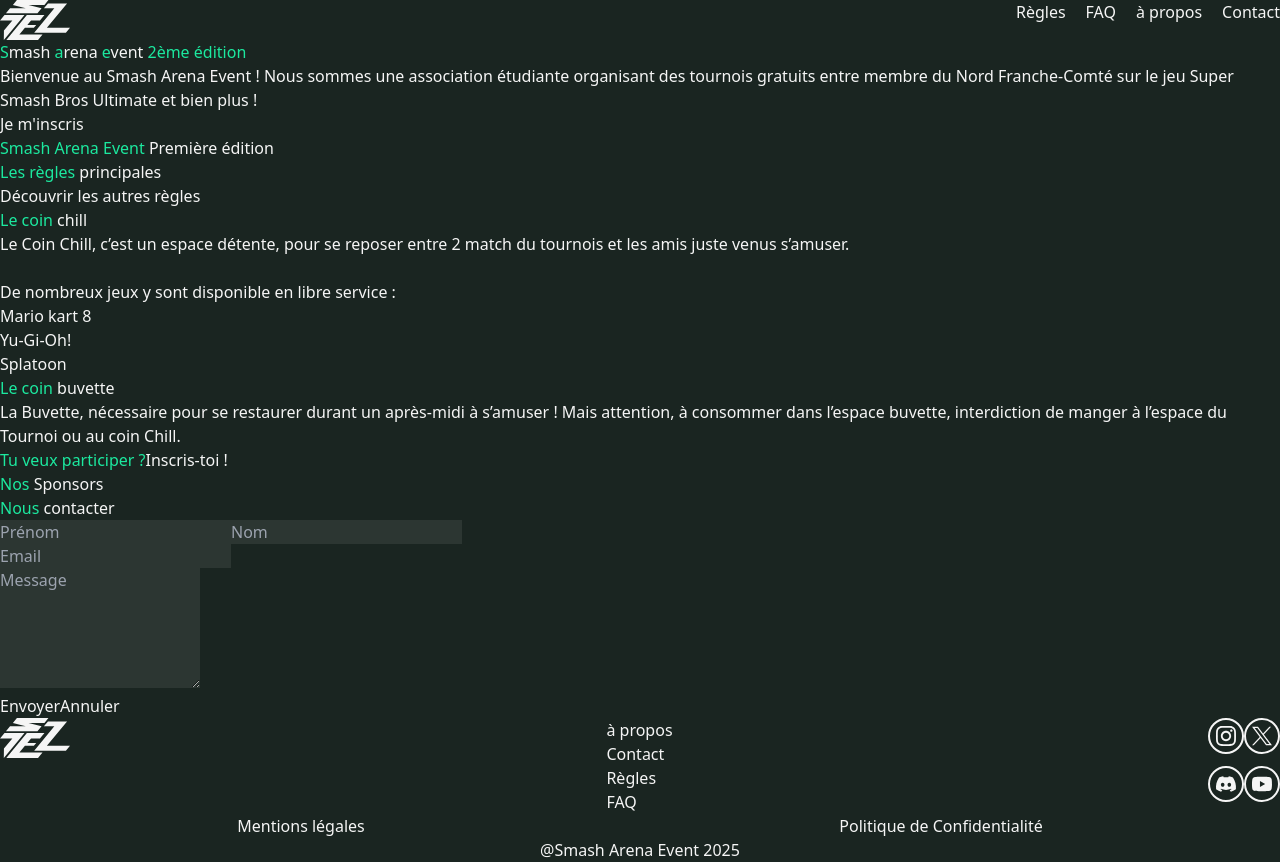
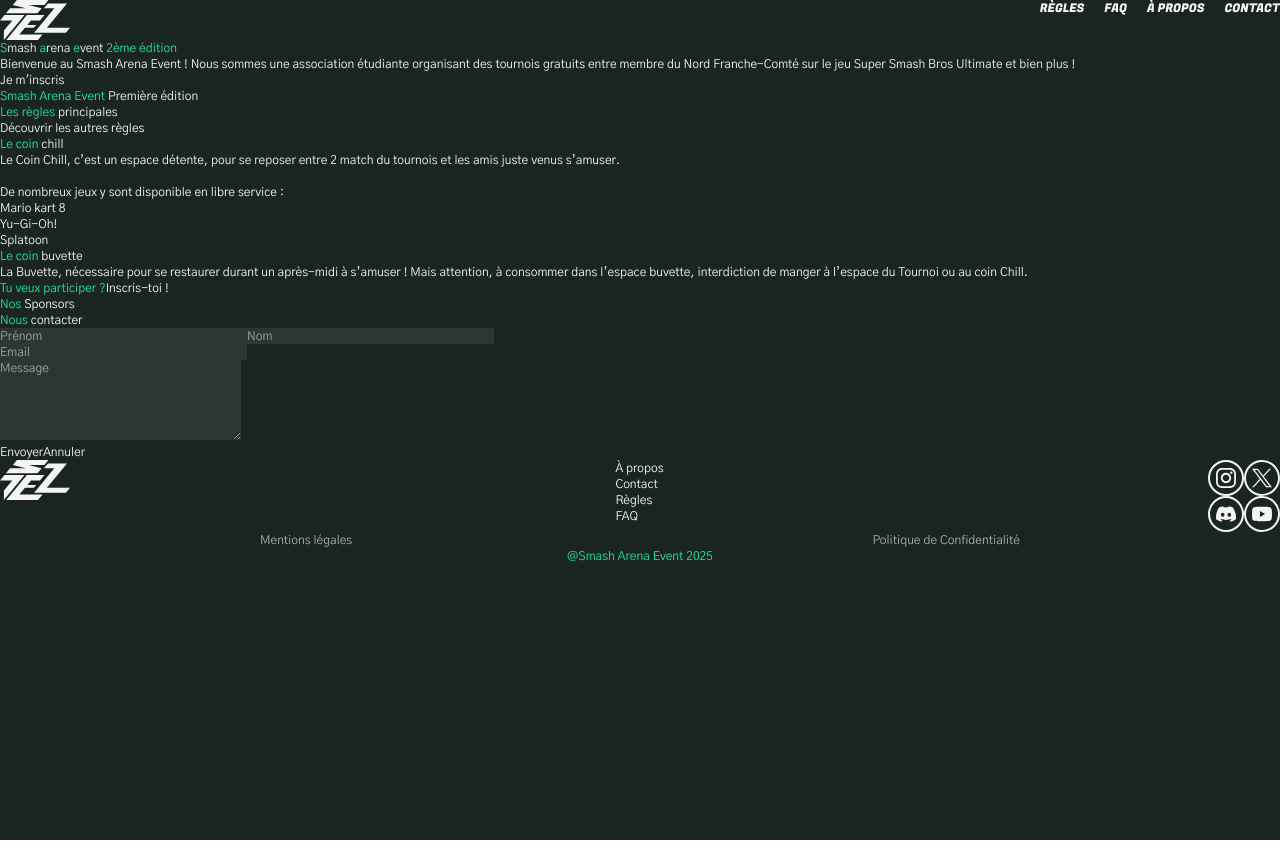
Before and after one commit to SmashArenaEvent/site_vitrine_SAE_2025, a Vue app: page / in a window 1280 px wide. After the commit the page ends 840 px from the top, so only its background shows below. Built offline with nearby package versions, Linux system fonts and the light colour scheme.

Commit message:
début de mise en forme des font

```diff
--- a/index.html
+++ b/index.html
@@ -4,6 +4,7 @@
     <meta charset="UTF-8">
     <link rel="icon" href="/favicon.ico">
     <meta name="viewport" content="width=device-width, initial-scale=1.0">
+    <link href="https://fonts.googleapis.com/css2?family=Fugaz+One&family=Gothic+A1&display=swap" rel="stylesheet">
     <title>Vite App</title>
   </head>
   <body>
--- a/src/App.vue
+++ b/src/App.vue
@@ -5,7 +5,7 @@ import Footer from './components/Footer.vue';
 </script>
 <template>
   <Header class="bg-Noir text-Blanc" />
-  <main class="bg-Noir min-h-screen text-Blanc">
+  <main class="bg-Noir min-h-screen text-Blanc font-gothic-a1 text-xs">
     <RouterView v-slot="{ Component }">
       <Suspense>
         <component :is="Component" :key="$route.path" />
--- a/src/components/Footer.vue
+++ b/src/components/Footer.vue
@@ -11,11 +11,11 @@ import { useRoute } from 'vue-router';
 const route = useRoute();
 </script>
 <template>
-    <header>
-    <div class="flex  w-full justify-between">
+    <header class="font-gothic-a1 text-xs">
+    <div class="flex w-full justify-between">
         <Logo/>
         <nav class="flex flex-col">
-            <RouterLink to="/aPropos">à propos</RouterLink>
+            <RouterLink to="/aPropos">À propos</RouterLink>
             <RouterLink to="/contact">Contact</RouterLink>
             <RouterLink to="/regles">Règles</RouterLink>
             <RouterLink to="/faq">FAQ</RouterLink>
@@ -27,10 +27,10 @@ const route = useRoute();
             <a href="#"><Youtube/></a>
         </nav>
     </div>
-    <nav class="flex  w-full justify-around">
+    <nav class="flex w-full justify-around text-Gris_clair">
         <RouterLink to="/mentionsLégales"><p>Mentions légales</p></RouterLink>
         <RouterLink to="/politiqueDeConfidentialité"><p>Politique de Confidentialité</p></RouterLink>
     </nav>
-    <p class="text-center">@Smash Arena Event 2025</p>
+    <p class="text-center text-Tonic">@Smash Arena Event 2025</p>
     </header>
 </template>
--- a/src/components/Header.vue
+++ b/src/components/Header.vue
@@ -11,29 +11,29 @@
     const activeMenu = ref(false)
 </script>
 <template>
-    <header class="flex w-full justify-between">
+    <header class="flex w-full justify-between font-fugaz-one text-xs">
         <RouterLink to="/">
             <Logo/>
         </RouterLink>
         <nav class="hidden lg:flex gap-5" :class="{'!flex':activeMenu}">
             <RouterLink to="/regles">
                 <button>
-                    <p>Règles</p>
+                    <p class="uppercase">Règles</p>
                 </button>
             </RouterLink>
             <RouterLink to="/faq">
                 <button>
-                    <p>FAQ</p>
+                    <p class="uppercase">FAQ</p>
                 </button>
             </RouterLink>
             <RouterLink to="/aPropos">
                 <button>
-                    <p>à propos</p>
+                    <p class="uppercase">à propos</p>
                 </button>
             </RouterLink>
             <RouterLink to="/contact">
                 <button>
-                    <p>Contact</p>
+                    <p class="uppercase">Contact</p>
                 </button>
             </RouterLink>
         </nav>
```
